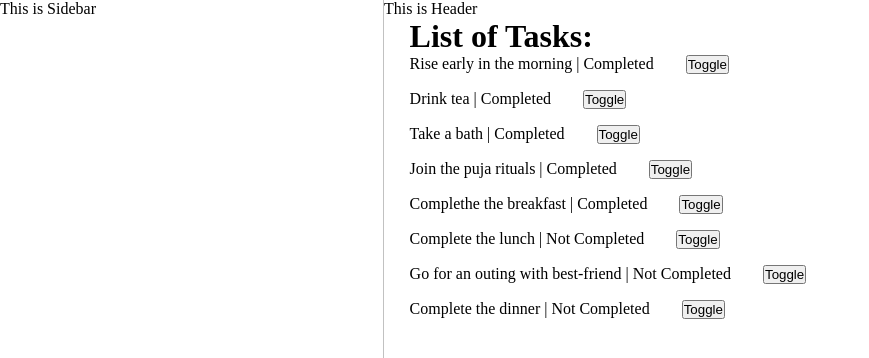
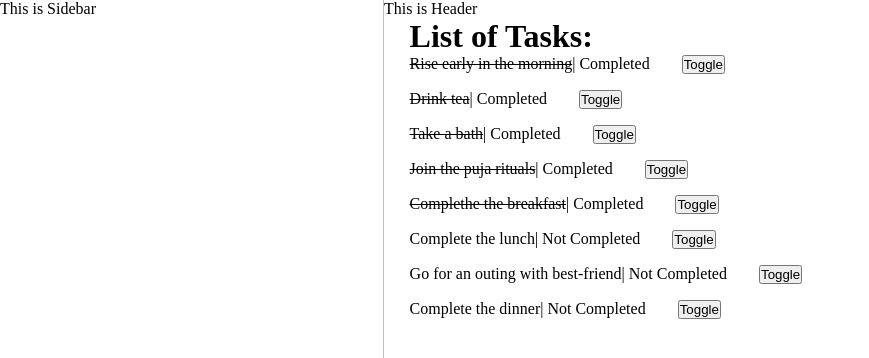
Before and after one commit to gdsabarna353/task-productivity-web-app, a React (Vite) app: page / in a window 1280 px wide. Shown: the top 358 px of the page, without its empty margins (0-869 px from the left). Built offline with nearby package versions, Linux system fonts and the light colour scheme.

Commit message:
refactor: Extracted TaskItem component from Main component

```diff
--- a/src/App.css
+++ b/src/App.css
@@ -36,3 +36,6 @@
   gap: 2rem;
   margin-bottom: 1rem;
 }
+.line-strike{
+  text-decoration: line-through;
+}
--- a/src/components/main/Main.jsx
+++ b/src/components/main/Main.jsx
@@ -1,4 +1,5 @@
 import React from 'react'
+import { TaskItem } from './TaskItem'
 
 export const Main = (props) => {
 
@@ -9,8 +10,7 @@ export const Main = (props) => {
         <ol>
           {props.tasks && props.tasks.map((item, index) => (
             <li className='task' key={index}>
-              <span>{item.title} | {item.completed ? "Completed" : "Not Completed"}</span>
-              <button onClick={()=> props.toggleTask(index)}>Toggle</button>
+              <TaskItem index={index} item={item} toggleTask={props.toggleTask}/>
             </li>
           ))}
         </ol>
--- /dev/null
+++ b/src/components/main/TaskItem.jsx
@@ -0,0 +1,14 @@
+import React from 'react'
+
+export const TaskItem = (props) => {
+
+    return (
+        <>
+            <span id="taskTitle">
+                <span className={props.item.completed ? 'line-strike' : ''}>{props.item.title}</span>
+                | {props.item.completed ? "Completed" : "Not Completed"}
+            </span>
+            <button onClick={() => props.toggleTask(props.index)}>Toggle</button>
+        </>
+    )
+}
```
